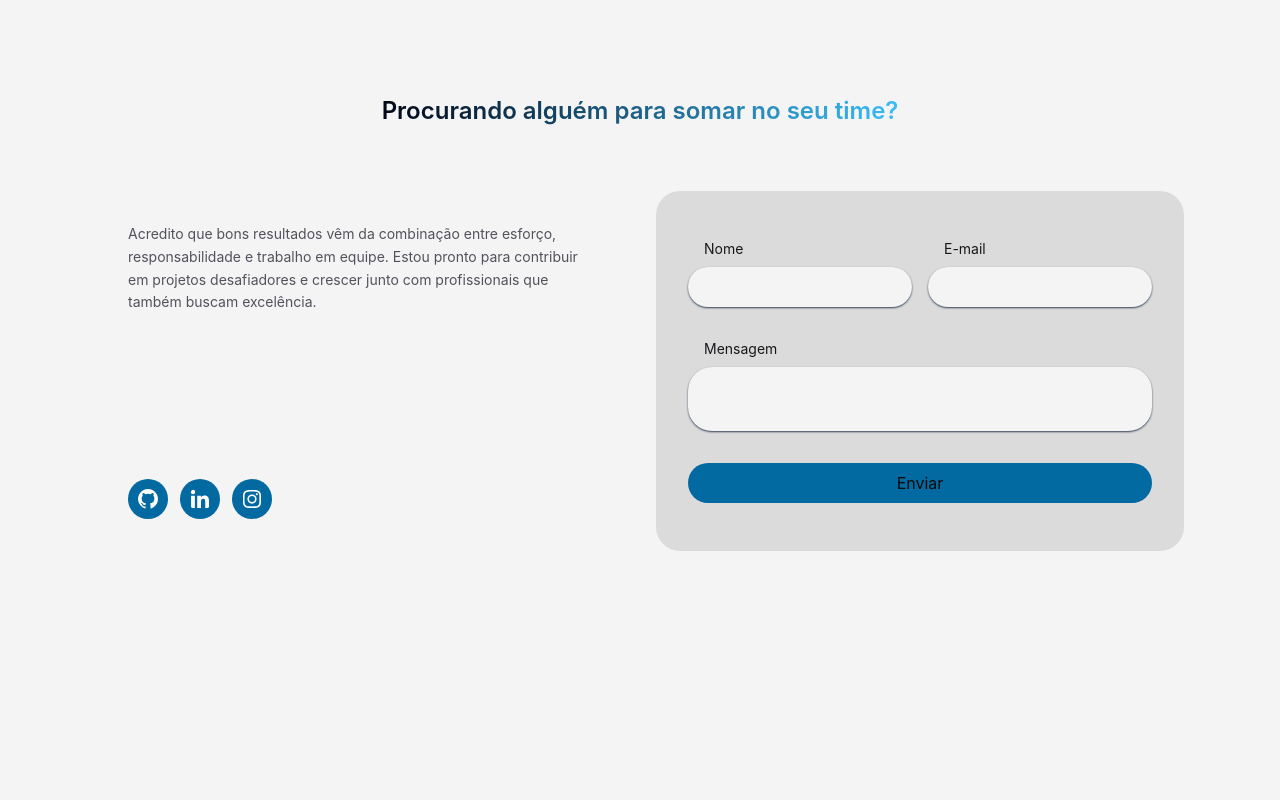
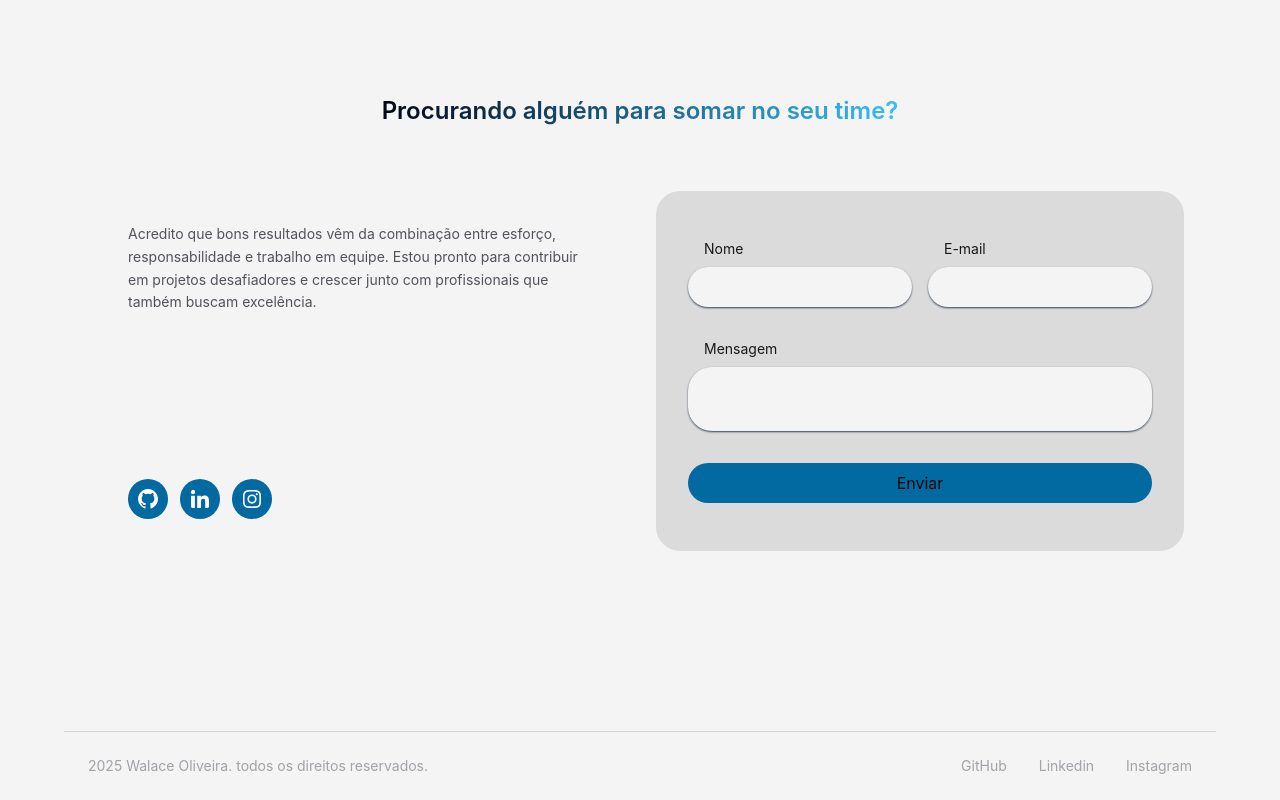
Before and after one commit to walacer72/portfolio-walace, a Next.js app: page / in a window 1280 px wide. Shown: the part 3309-4109 px from the top of the page. Before the commit the page ends 4040 px from the top, so only its background shows below. Built offline with nearby package versions, Linux system fonts and the light colour scheme.

Commit message:
criacao do footer

```diff
--- a/src/app/page.tsx
+++ b/src/app/page.tsx
@@ -4,12 +4,13 @@ import Skills from '@/components/Skills';
 import Project from '@/components/Project';
 import Contact from '@/components/Contact';
 import { Aboult } from '@/components/about';
+import { Footer } from '@/components/footer';
 
 
 export default () => {
   return (
 
-    <div className="flex flex-col min-h-screen w-full subpixel-antialiased">
+    <div className="flex flex-col min-h-screen w-full subpixel-antialiased overflow-x-hidden">
 
       <nav className='fixed top-4 right-0 left-0 z-50'>
         <Header />
@@ -22,6 +23,7 @@ export default () => {
         <Skills />
         <Project />
         <Contact />
+        <Footer />
       </main>
 
 
--- /dev/null
+++ b/src/components/footer.jsx
@@ -0,0 +1,30 @@
+export const Footer = () => {
+    return (
+        <div className="w-full mx-auto max-w-6xl flex flex-col gap-2 justify-center items-center md:flex-row md:justify-between border-t border-primary-foreground/20 text-primary-foreground/50 p-6 text-sm">
+            <div className="">2025 Walace Oliveira. todos os direitos reservados.</div>
+            <div className="flex gap-8 mb-10 md:mb-0">
+                <a
+                    target='_blank'
+                    href="https://github.com/walacer72"
+                    className="hover:opacity-70 transition ease-in duration-200"
+                >
+                    GitHub
+                </a>
+                <a
+                    target='_blank'
+                    href="https://www.linkedin.com/in/walace-oliveira-dev/"
+                    className="hover:opacity-70 transition ease-in duration-200"
+                >
+                    Linkedin
+                </a>
+                <a
+                    target='_blank'
+                    href="https://www.instagram.com/walace_dev/?utm_source=qr&igsh=d3J0NXc0MzMxajA%3D#"
+                    className="hover:opacity-70 transition ease-in duration-200"
+                >
+                    Instagram
+                </a>
+            </div>
+        </div>
+    )
+}
--- a/tsconfig.json
+++ b/tsconfig.json
@@ -23,6 +23,6 @@
       "@/*": ["*"]
     }
   },
-  "include": ["next-env.d.ts", "**/*.ts", "**/*.tsx", ".next/types/**/*.ts", "src/components/Project.tsx"],
+  "include": ["next-env.d.ts", "**/*.ts", "**/*.tsx", ".next/types/**/*.ts", "src/components/Project.tsx", "src/components/footer.jsx"],
   "exclude": ["node_modules"]
 }
```
